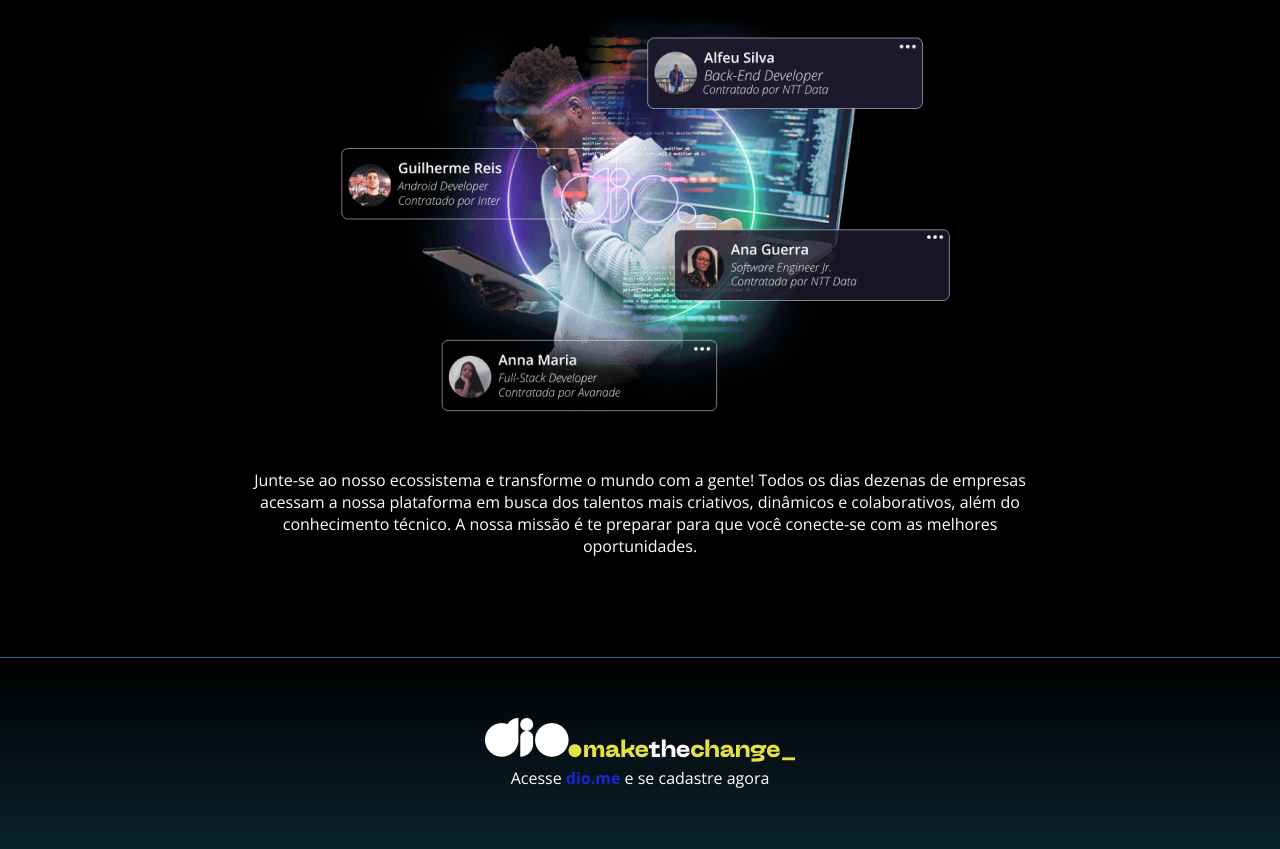
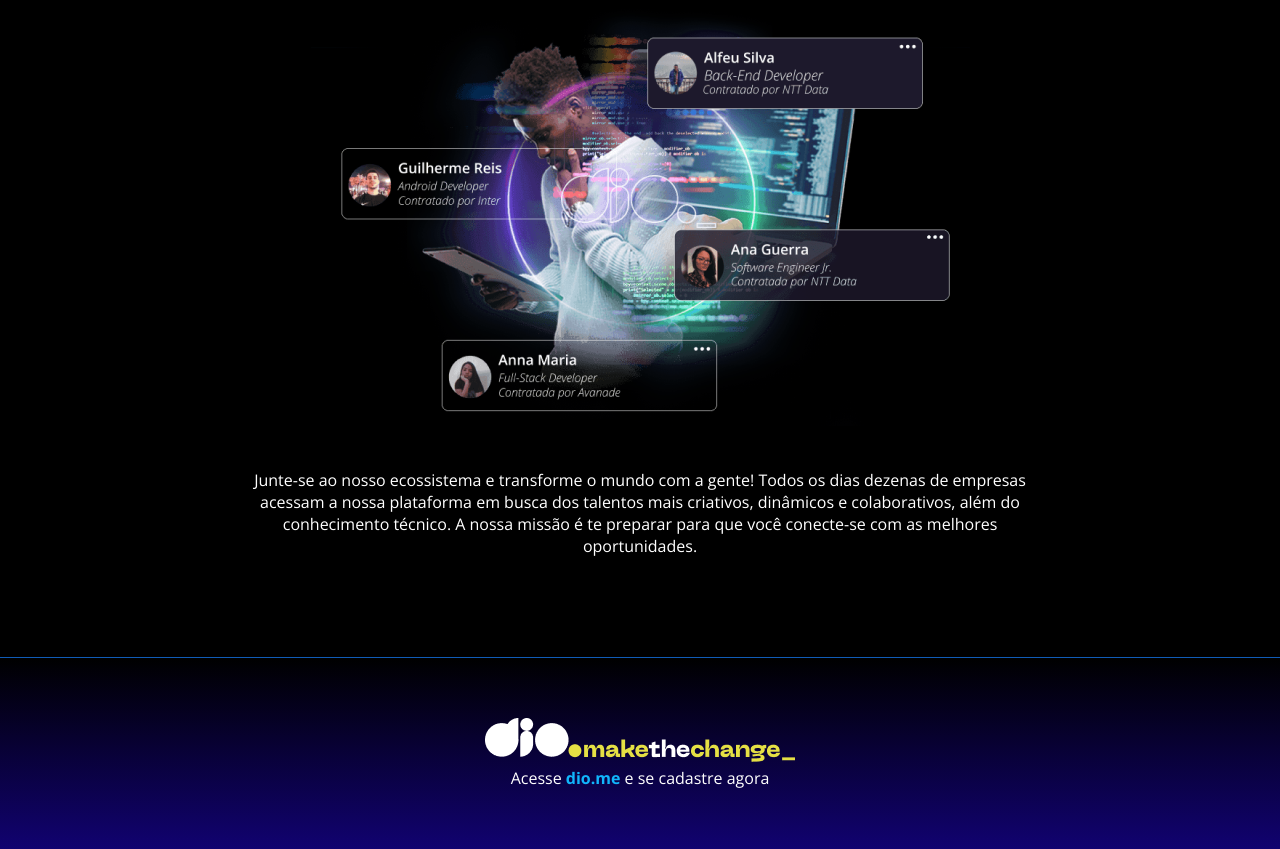
Before and after one commit to BiatrizR/DIO-CSS, a plain HTML site: page index.html in a window 1280 px wide. Shown: the part 1973-2822 px from the top of the page. Drawn offline with nearby package versions, Linux system fonts and the light colour scheme.

Commit message:
style correct

```diff
--- a/style.css
+++ b/style.css
@@ -153,14 +153,14 @@
 footer {
   padding: 60px 0;
   text-align: center;
-  background-image: linear-gradient(rgba(50, 168, 219, .0), rgba(50, 168, 219, .2));
+  background-image: linear-gradient(rgba(50, 168, 219, .0),hsla(248, 96%, 32%, 0.702));
   border-top: 1px solid #11b6fc80;
 }
 
 
 
 footer a {
-  color: #1c25cf;
+  color: #11b6fc;
   font-weight: bold;
   text-decoration: none;
 }
```
